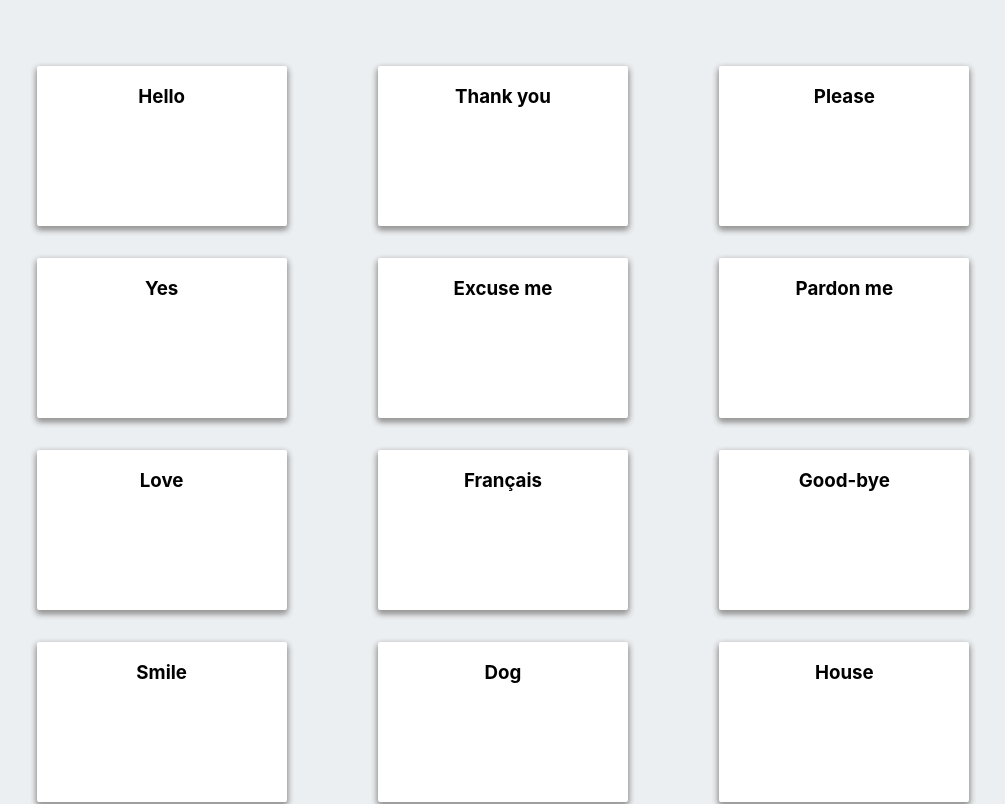
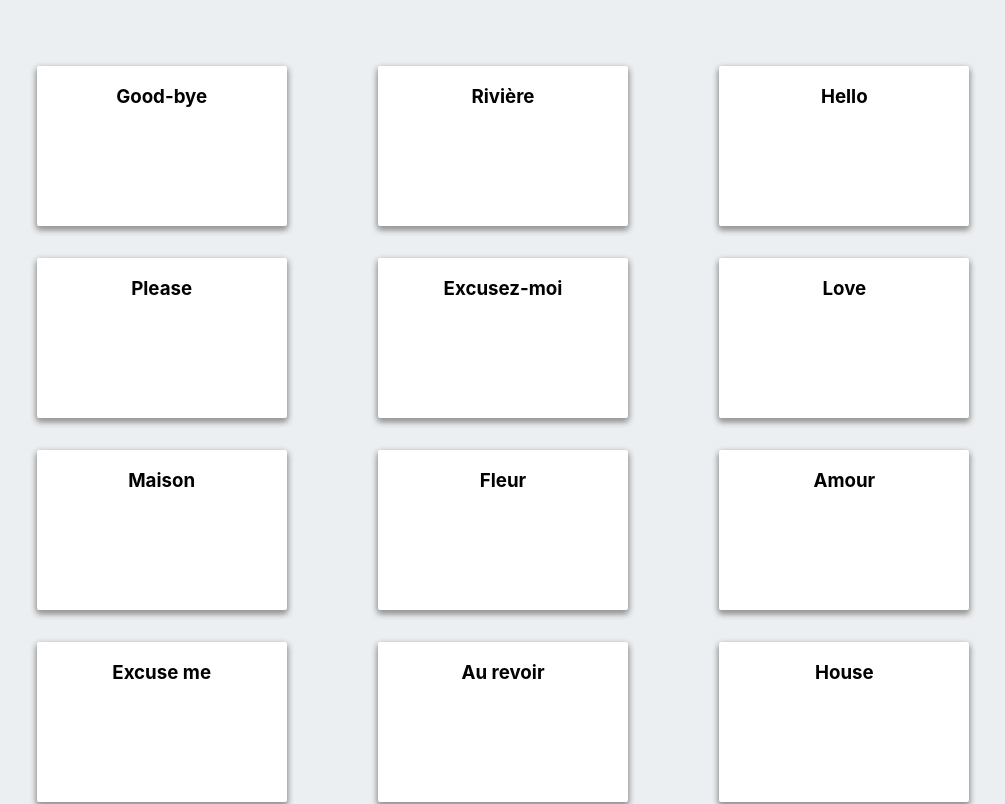
Before and after one commit to chingu-voyages/Vocab-Study-Buddy, a React (Create React App) app: page / in a window 1280 px wide. Shown: the top 804 px of the page, without its empty margins (137-1142 px from the left). Built offline with nearby package versions, Linux system fonts and the light colour scheme.

Commit message:
Corrected the words that are shown on the cards

```diff
--- a/src/cards.json
+++ b/src/cards.json
@@ -1,22 +1,47 @@
-[{
+[
+{
+    "word": "Good-bye",
+    "translation": "Au revoir",
+    "isSelected": false
+},
+{
+    "word": "Rivière",
+    "translation": "River",
+    "isSelected": false
+},
+{
     "word": "Hello",
     "translation": "Bonjour",
     "isSelected": false
 },
-{
-    "word": "Thank you",
-    "translation": "Merci",
-    "isSelected": false
-},
-
 {
     "word": "Please",
     "translation": "S'il vous plaît",
     "isSelected": false
 },
 {
-    "word": "Yes",
-    "translation": "Oui",
+    "word": "Excusez-moi",
+    "translation": "Excuse me",
+    "isSelected": false
+},
+{
+    "word": "Love",
+    "translation": "Amour",
+    "isSelected": false
+},
+{
+    "word": "Maison",
+    "translation": "House",
+    "isSelected": false
+},
+{
+    "word": "Fleur",
+    "translation": "Flower",
+    "isSelected": false
+},
+{
+    "word": "Amour",
+    "translation": "Love",
     "isSelected": false
 },
 {
@@ -25,33 +50,8 @@
     "isSelected": false
 },
 {
-    "word": "Pardon me",
-    "translation": "Pardon",
-    "isSelected": false
-},
-{
-    "word": "Love",
-    "translation": "Amour",
-    "isSelected": false
-},
-{
-    "word": "Français",
-    "translation": "French",
-    "isSelected": false
-},
-{
-    "word": "Good-bye",
-    "translation": "Au revoir",
-    "isSelected": false
-},
-{
-    "word": "Smile",
-    "translation": "Sourir",
-    "isSelected": false
-},
-{
-    "word": "Dog",
-    "translation": "Chien",
+    "word": "Au revoir",
+    "translation": "Good-bye",
     "isSelected": false
 },
 {
@@ -60,8 +60,13 @@
     "isSelected": false
 },
 {
-    "word": "Sky",
-    "translation": "Ciel",
+    "word": "S'il vous plaît",
+    "translation": "Please",
+    "isSelected": false
+},
+{
+    "word": "Bonjour",
+    "translation": "Hello",
     "isSelected": false
 },
 {
--- a/src/components/WordCard/WordCard.js
+++ b/src/components/WordCard/WordCard.js
@@ -6,8 +6,6 @@ const WordCard = props => (
         <div className="card-container">
             <h3>{props.word}</h3>
         </div>
-
-
     </div>
 );
 
```
